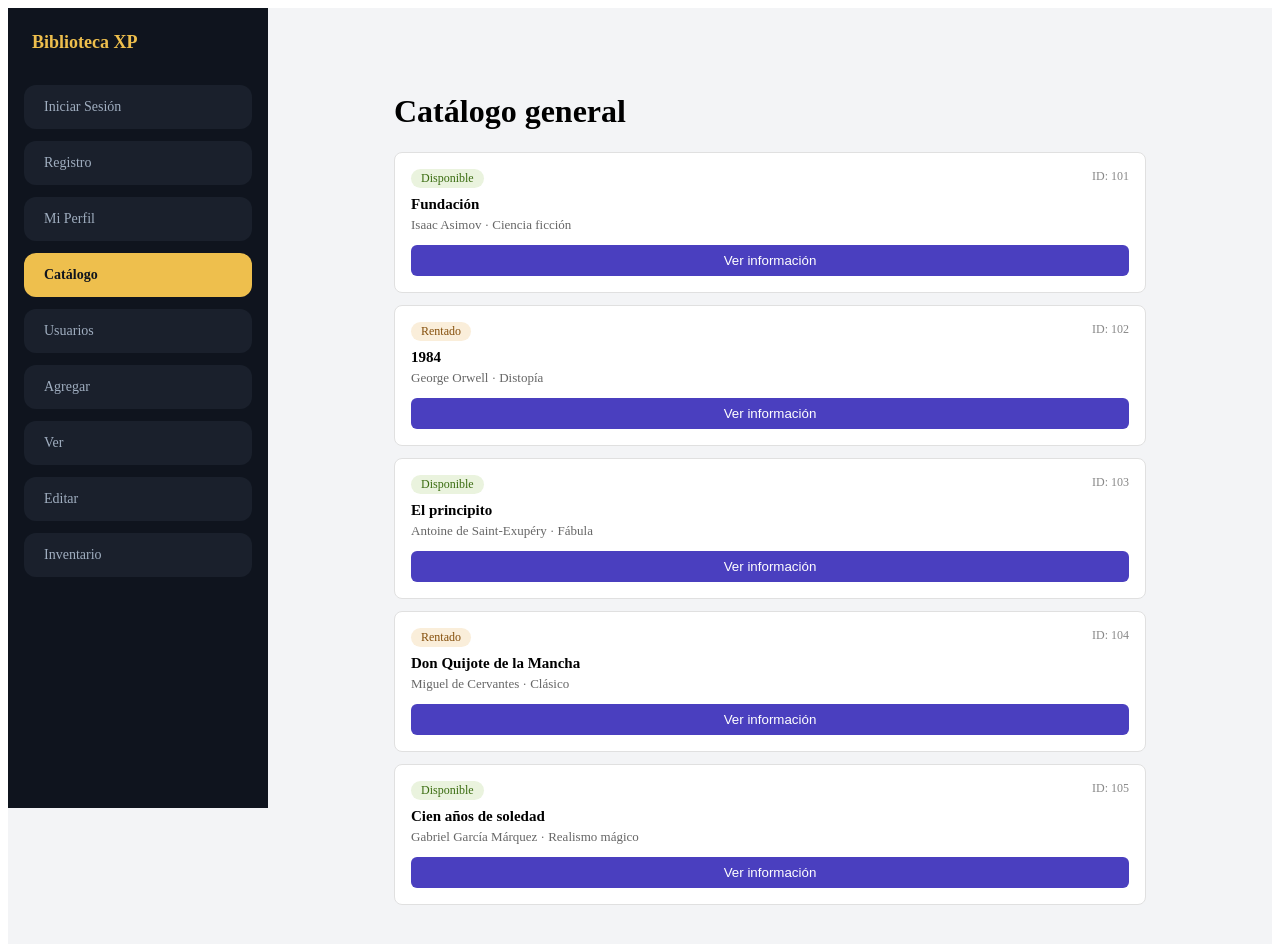
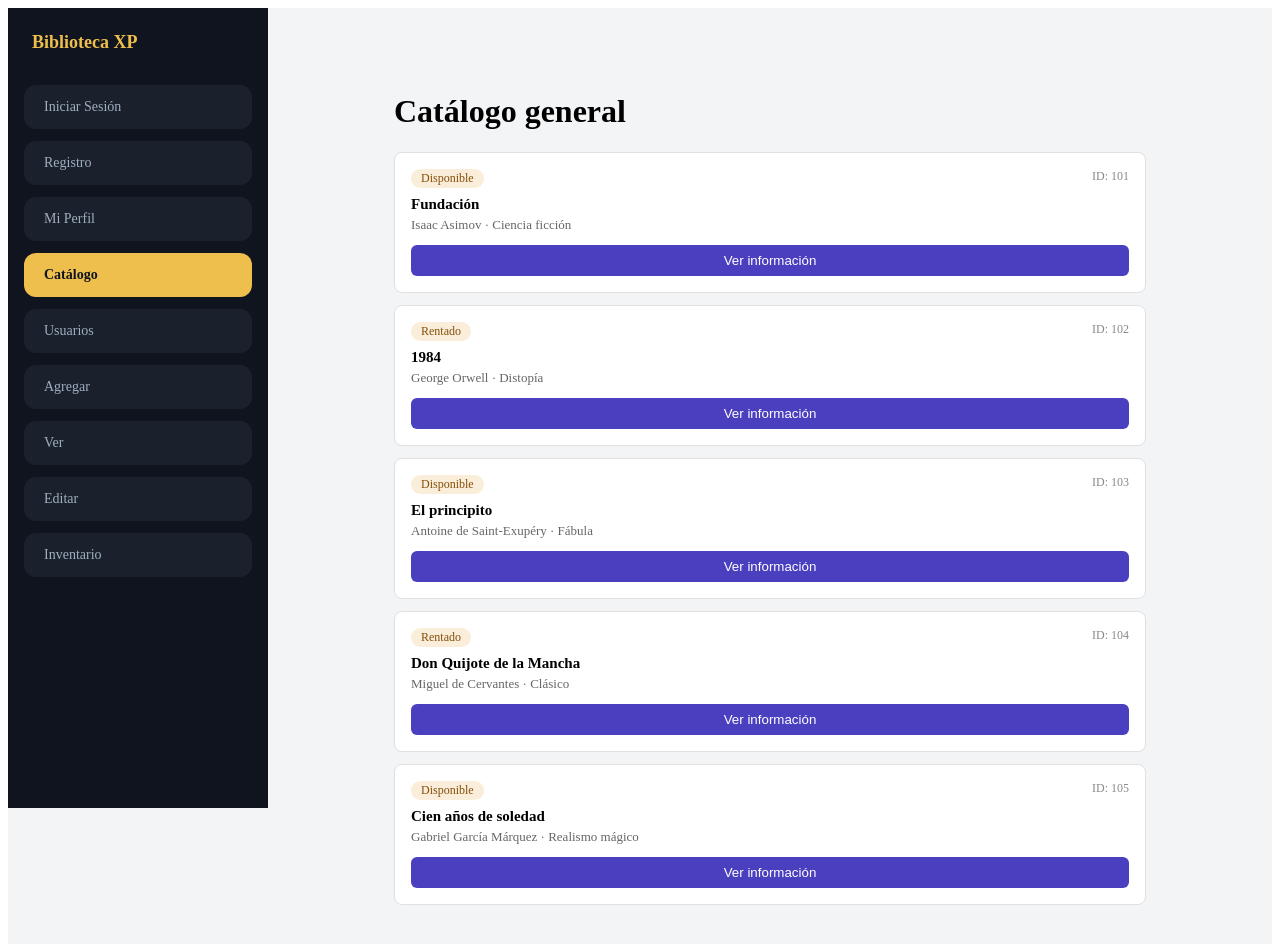
Before and after one commit to edwinecheverria102-max/XP_Practica, a React (Vite) app in the folder Frontend/: page / in a window 1280 px wide. Both pictures are taken after a click on the button "Catálogo". Shown: the top 944 px of the page. Built offline with nearby package versions, Linux system fonts and the light colour scheme.

Commit message:
Error en comparacion de estado del libro

```diff
--- a/Frontend/src/Equipos/Equipo_3/Equipo_3.tsx
+++ b/Frontend/src/Equipos/Equipo_3/Equipo_3.tsx
@@ -36,8 +36,8 @@ export const Catalogo = () => {
           }}>
             <div style={{ display: 'flex', justifyContent: 'space-between', marginBottom: '8px' }}>
               <span style={{
-                background: libro.estado === 'Disponible' ? '#eaf3de' : '#faeeda',
-                color: libro.estado === 'Disponible' ? '#3b6d11' : '#854f0b',
+                background: libro.estado === 'disponible' ? '#eaf3de' : '#faeeda',
+                color: libro.estado === 'disponible' ? '#3b6d11' : '#854f0b',
                 padding: '2px 10px',
                 borderRadius: '999px',
                 fontSize: '12px',
```
